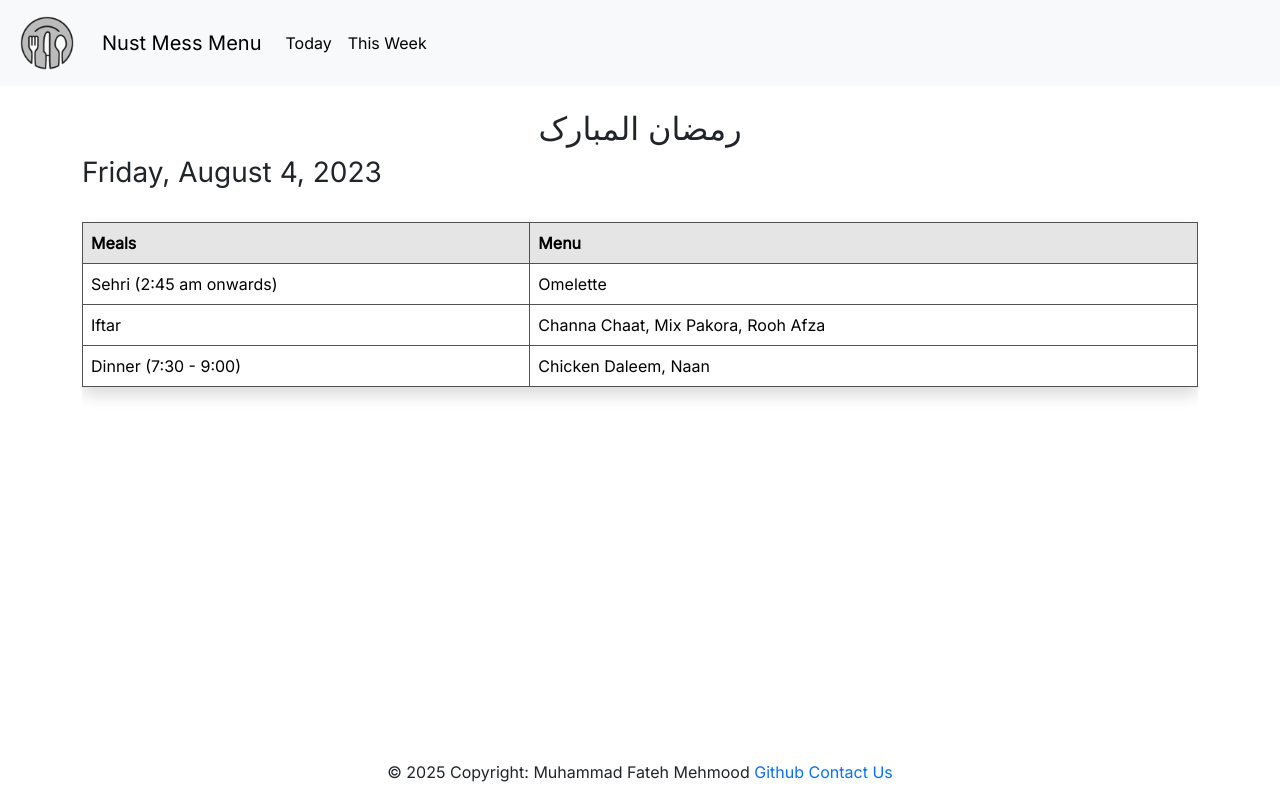
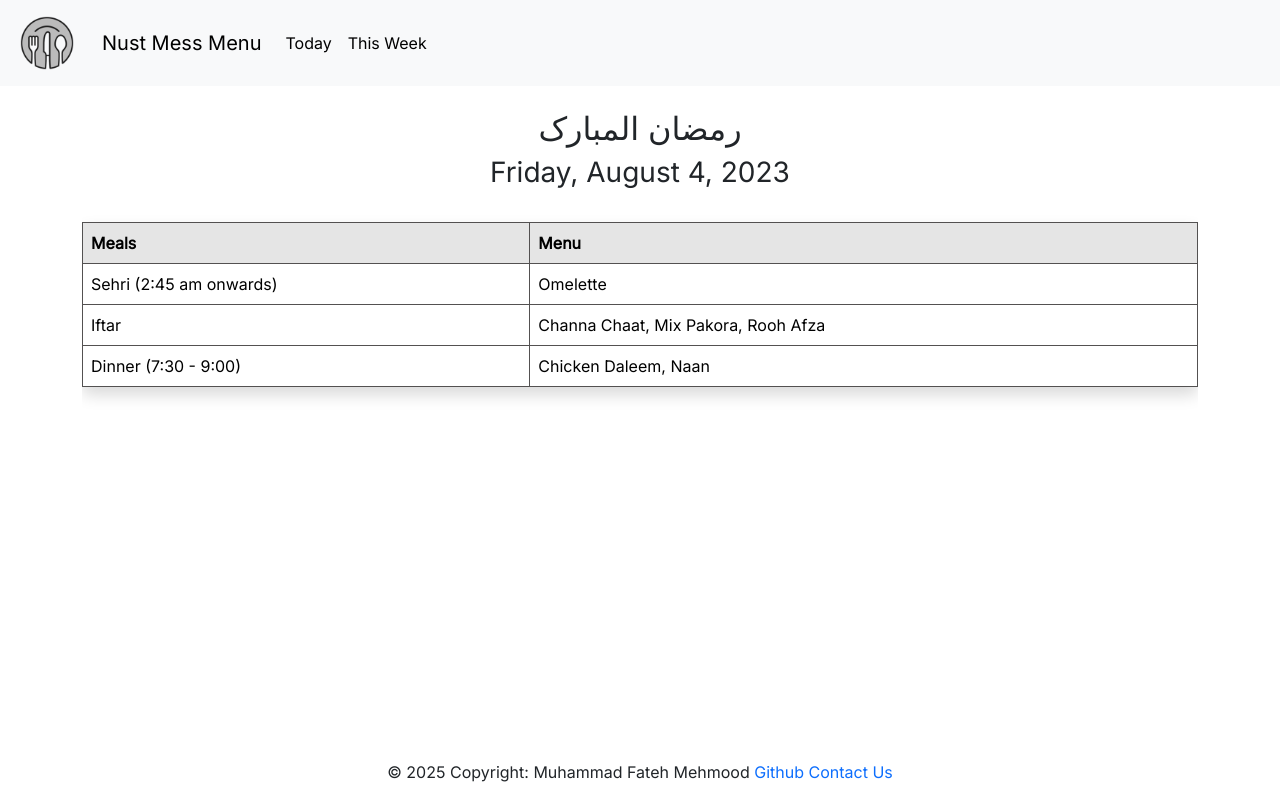
Before and after one commit to fatehmehmood123/Mess-Menu, a React (Create React App) app: page / in a window 1280 px wide. Built offline with nearby package versions, Linux system fonts and the light colour scheme.

Commit message:
Update TodayContainer.js with date center

```diff
--- a/src/components/TodayContainer.js
+++ b/src/components/TodayContainer.js
@@ -21,7 +21,7 @@ export default function TodayContainer(props) {
     <>
       <div className="container my-4">
       <h2 style = {{"textAlign":"center"}}>رمضان المبارک  </h2>
-        <h3>{currentFormattedDate}</h3>
+        <h3 style={{ textAlign: "center" }}>{currentFormattedDate}</h3>
         <div className={`table-container ${isActive ? "active" : ""}`}>
           <table
             className="container my-4 table table-hover shadow p-3 mb-5 bg-body-tertiary rounded"
```
